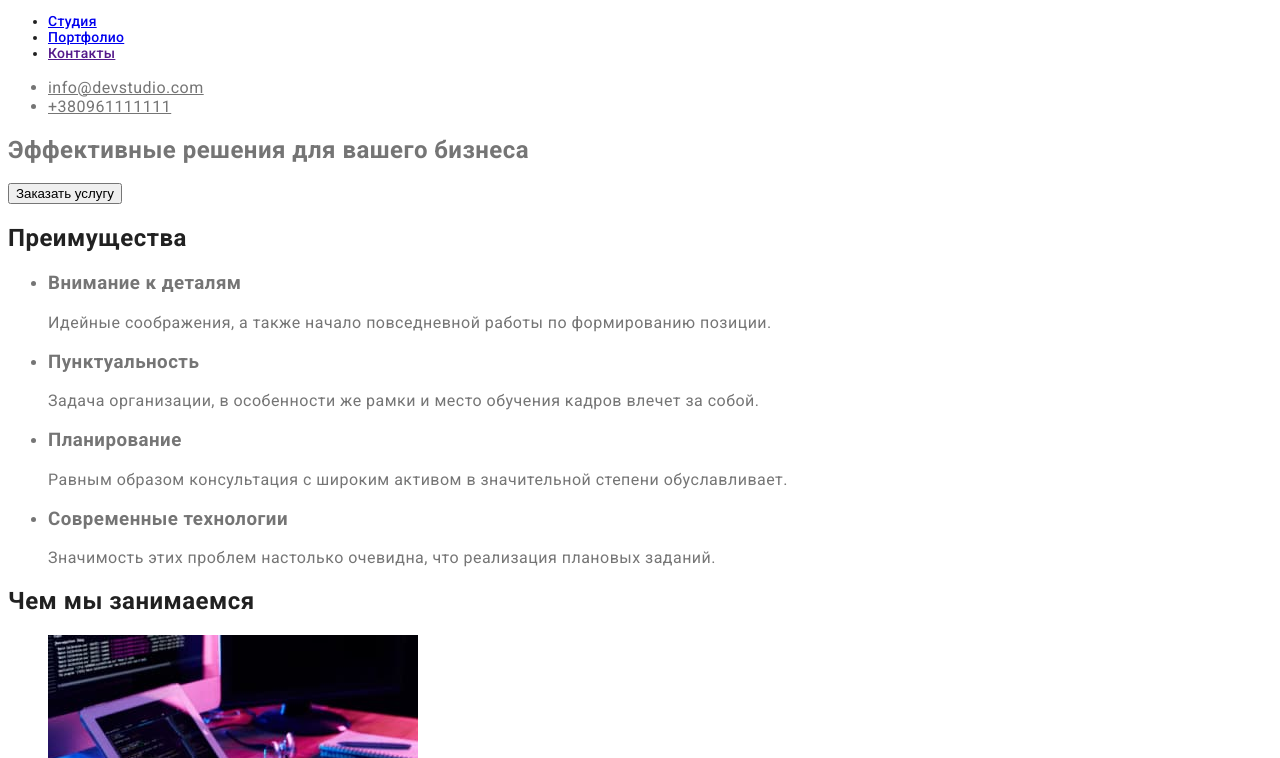
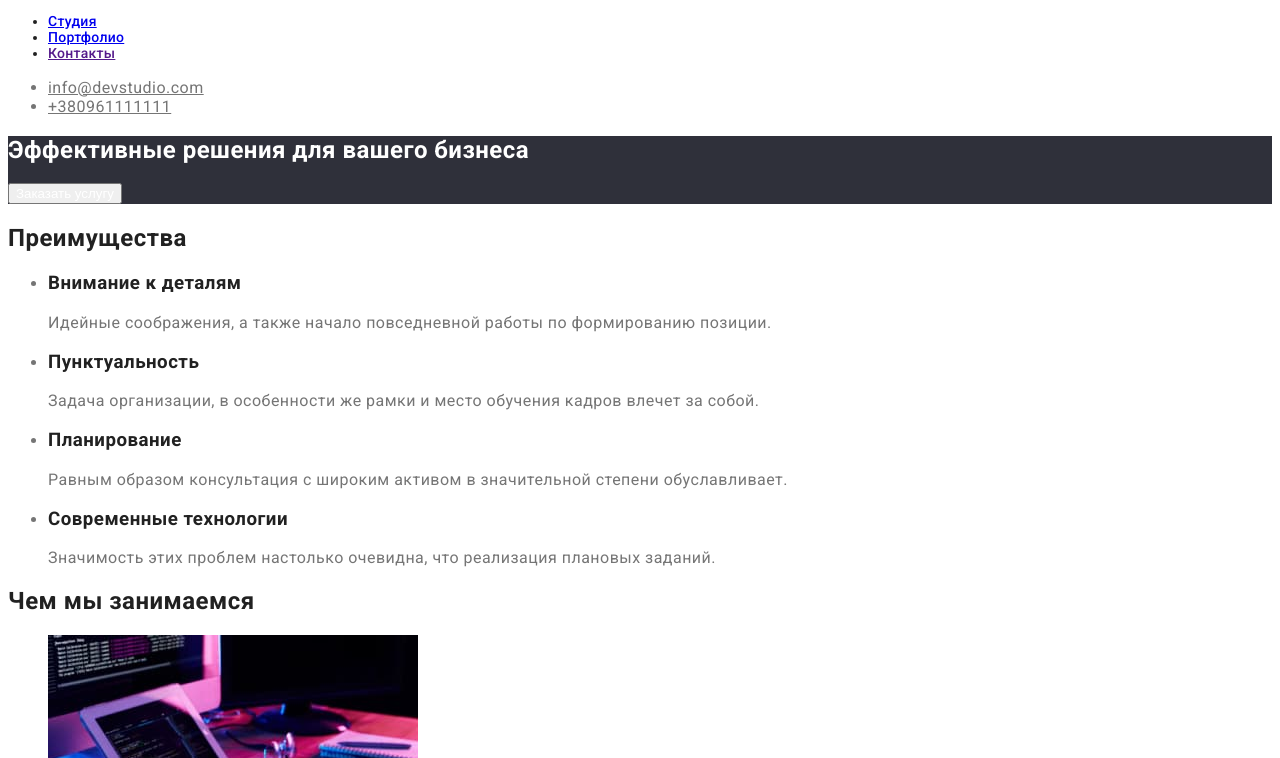
Before and after one commit to StasSytnykov/goit-markup-hw-02, a plain HTML site: page index.html in a window 1280 px wide. Shown: the part 42-800 px from the top of the page. Drawn offline with Linux system fonts and the light colour scheme.

Commit message:
Добавляет стили героя

```diff
--- a/css/style.css
+++ b/css/style.css
@@ -18,7 +18,7 @@
 }
 /* Logo */
 .logo {
-  font-family: Raleway;
+  font-family: Raleway, sans-serif;
   font-weight: 700;
   font-size: 26px;
   line-height: 1.3;
@@ -52,9 +52,21 @@
 }
 
 /* Hero */
-
+.hero {
+    background-color:#2F303A;
+}
+.hero-title {
+    color: #FFFFFF;
+}
+.hero-btn {
+    color: #FFFFFF;
+    cursor: pointer;
+}
 
 /* Sections */
 .section-title {
   color: var(--title-text-color);
 }
+.section-subtitle {
+    color: var(--title-text-color);
+}
--- a/index.html
+++ b/index.html
@@ -44,7 +44,7 @@
     <main>
       <section class="hero">
         <h1 class="hero-title">Эффективные решения для вашего бизнеса</h1>
-        <button type="button">Заказать услугу</button>
+        <button class="hero-btn" type="button">Заказать услугу</button>
       </section>
       <!-- Особенности -->
       <section class="section">
```
